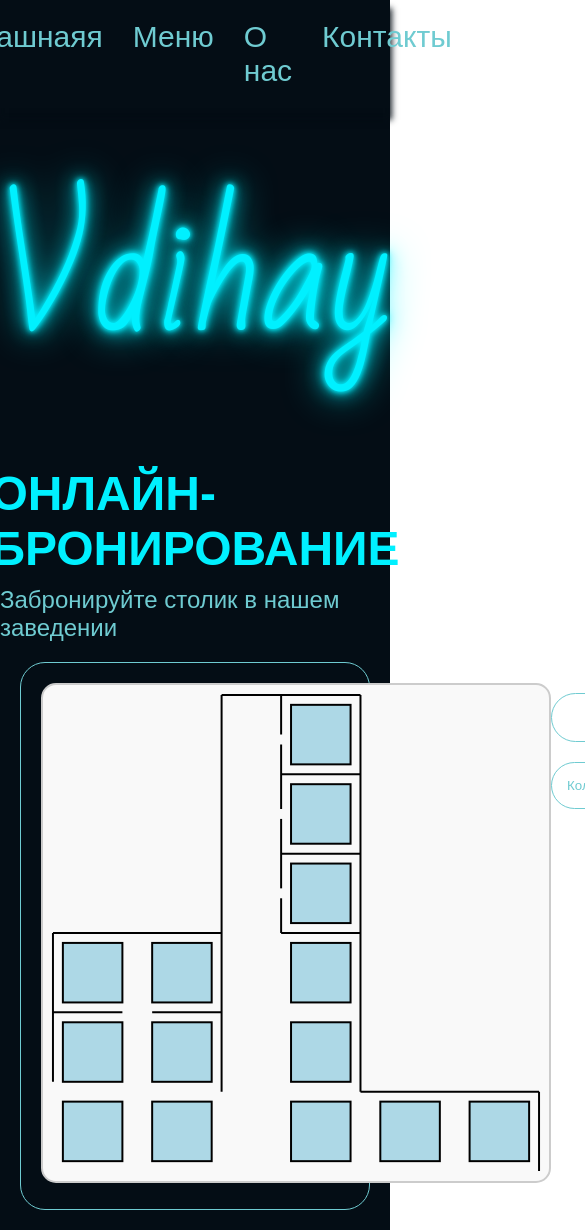
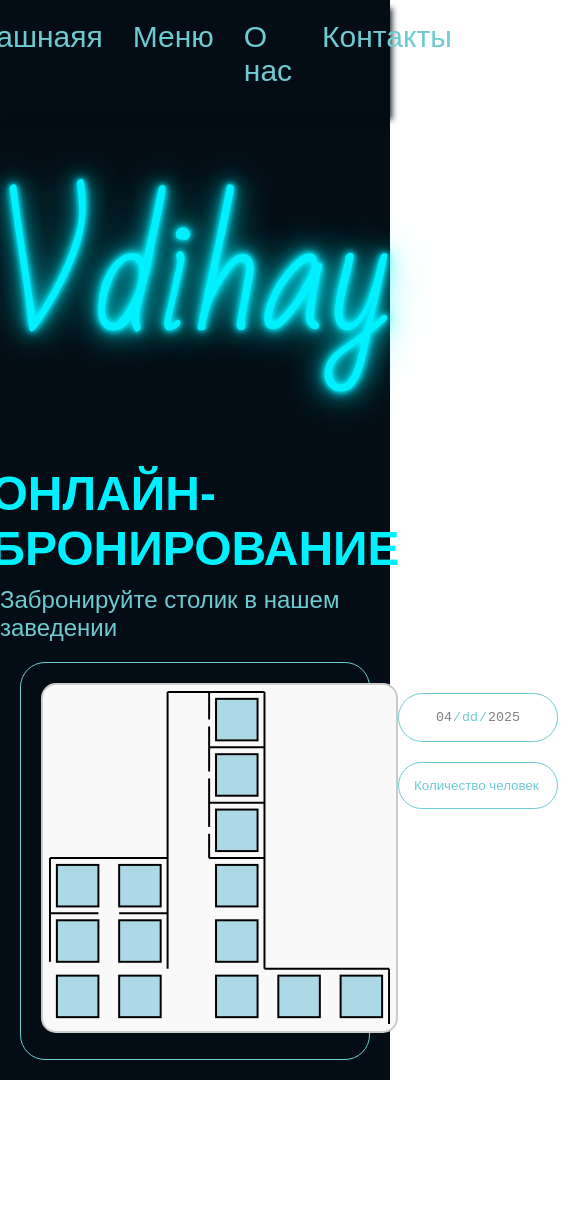
Before and after one commit to SpanDetectea/vdihay, a React (Create React App) app: page / in a window 390 px wide. Shown: the top 1230 px of the page, 585 px wide, since content can reach past the window. After the commit the page ends 1080 px from the top, so only its background shows below. Built offline with nearby package versions, Linux system fonts and the light colour scheme; a web font is replaced by a local one.

Commit message:
фикс багов формы, немного адаптива формы

```diff
--- a/src/Components/Main/Map/Map.jsx
+++ b/src/Components/Main/Map/Map.jsx
@@ -1,30 +1,61 @@
 import { useSelector } from "react-redux";
 import "./Map.scss";
 import PlaceRect from "./PlaceRect";
+import { useResize } from "../../../Hooks/useResize";
 
-function Map({ peopleCnt, start, end, curPlace, setCurPlace, width = 510, height = 500 }) {
+function Map({
+  peopleCnt,
+  start,
+  end,
+  curPlace,
+  setCurPlace,
+  width = 510,
+  height = 500,
+}) {
   const walls = useSelector((state) => state.reservation.walls);
   const places = useSelector((state) => state.reservation.places);
 
   const handleClick = (id) => {
     setCurPlace(id);
   };
+  const screenWidth = useResize();
+  console.log(screenWidth.width)
+  let delta = 1;
+  if (screenWidth.isScreenXxl) {
+    delta = 1;
+    if (screenWidth.isScreenXl) {
+      delta = 0.8;
+      if (screenWidth.isScreenLg) {
+        delta = 0.6;
+        if (screenWidth.isScreenMd) {
+          delta = 0.7;
 
+          if (screenWidth.isScreenSm) {
+            delta = 0.6;
+          }
+        }
+      }
+    }
+  }
   return (
     <div className="map">
       <svg
-        width={width}
-        height={height}
-        viewBox={`0 0 ${width} ${height}`}
-        style={{ border: "2px solid #ccc", backgroundColor: "#f9f9f9",borderRadius: "15px" }}
+        width={width * delta}
+        height={height * delta}
+        viewBox={`0 0 ${width * delta} ${height * delta}`}
+        style={{
+          border: "2px solid #ccc",
+          backgroundColor: "#f9f9f9",
+          borderRadius: "15px",
+        }}
       >
         {walls.map((wall, i) => (
           <line
             key={`wall-${i}`}
-            x1={wall.x1}
-            y1={wall.y1}
-            x2={wall.x2}
-            y2={wall.y2}
+            x1={wall.x1 * delta}
+            y1={wall.y1 * delta}
+            x2={wall.x2 * delta}
+            y2={wall.y2 * delta}
             stroke="black"
             strokeWidth="2"
           />
@@ -40,6 +71,7 @@ function Map({ peopleCnt, start, end, curPlace, setCurPlace, width = 510, height
               peopleCnt={peopleCnt}
               onClick={handleClick}
               curPlace={curPlace}
+              delta={delta}
             />
           );
         })}
--- a/src/Components/Main/Map/PlaceRect.jsx
+++ b/src/Components/Main/Map/PlaceRect.jsx
@@ -1,4 +1,4 @@
-function PlaceRect({ place, start, end, peopleCnt, onClick, curPlace }) {
+function PlaceRect({ place, start, end, peopleCnt, onClick, curPlace, delta }) {
   const isParamsSelected = start && end && peopleCnt;
   const meetsPeopleRequirement = peopleCnt && place.peopleCount >= peopleCnt;
 
@@ -27,10 +27,10 @@ function PlaceRect({ place, start, end, peopleCnt, onClick, curPlace }) {
   };
   return (
     <rect
-      x={x}
-      y={y}
-      width={width}
-      height={height}
+      x={x*delta}
+      y={y*delta}
+      width={width*delta}
+      height={height*delta}
       fill={curPlace === place.id ? "#00f0ff" : color}
       stroke="black"
       strokeWidth="2"
--- a/src/Components/Main/Reservation/Reservation.jsx
+++ b/src/Components/Main/Reservation/Reservation.jsx
@@ -41,14 +41,24 @@ function Reservation() {
     }
   }, [date]);
 
-  const handleDateChange = (e) => setDate(e.target.value);
-  const handleTimeChange = (e) => setSelectedTime(e.target.value);
+  const handleDateChange = (e) => {
+    setDate(e.target.value);
+    setCurPlace(undefined);
+  };
+  const handleTimeChange = (e) => {
+    setSelectedTime(e.target.value);
+    setCurPlace(undefined);
+  };
   const handlePeopleCntChange = (e) => {
     const value = Math.floor(e.target.value);
     const validateValue = value < 1 ? "" : value;
     setPeopleCnt(validateValue);
+    setCurPlace(undefined);
   };
-  const handleOrderTime = (e) => setOrderTime(e.target.value);
+  const handleOrderTime = (e) => {
+    setOrderTime(e.target.value);
+    setCurPlace(undefined);
+  };
   const handleClickButton = (e) => {
     e.preventDefault();
     dispatch(
@@ -137,7 +147,7 @@ function Reservation() {
               {orderTime}
               часа
             </p>
-            <Button onClick={handleClickButton}/>
+            <Button onClick={handleClickButton} />
           </div>
         )}
       </form>
--- a/src/Components/Main/Reservation/Reservation.scss
+++ b/src/Components/Main/Reservation/Reservation.scss
@@ -16,6 +16,10 @@
     width: 20%;
     min-width: 160px;
     width: 240px;
+    @media screen and (max-width: 768px) {
+      min-width: none;
+      width: 170px;
+    }
     &-input {
       margin: 10px 0;
       width: 100%;
@@ -24,6 +28,7 @@
       padding: 15px;
       background: none;
       color: $text;
+      cursor: pointer;
       &:focus {
         border: 1px solid $color;
         outline: none;
@@ -40,9 +45,6 @@
       &-input {
         position: relative;
         text-align: center;
-        // &:nth-child(2) {
-        //     margin: 0 5px;
-        // }
         &::-webkit-calendar-picker-indicator {
           position: absolute;
           top: 0;
@@ -52,6 +54,7 @@
           width: auto;
           height: auto;
           background: transparent;
+          cursor: pointer;
         }
         &::-webkit-inner-spin-button,
         &::-webkit-clear-button {
@@ -108,7 +111,6 @@
       color: $text;
       margin-top: 10px;
       &-paragraph {
-        // padding: 0 5px;
         margin-bottom: 20px;
       }
     }
--- /dev/null
+++ b/src/Hooks/useResize.jsx
@@ -0,0 +1,30 @@
+import { useState, useEffect } from 'react';
+
+const SCREEN_SM = 375;
+const SCREEN_MD = 425;
+const SCREEN_LG = 768;
+const SCREEN_XL = 870;
+const SCREEN_XXL = 1024;
+
+export const useResize = () => {
+  const [width, setWidth] = useState(window.innerWidth);
+
+  useEffect(() => {
+    const handleResize = (event) => {
+      setWidth(event.target.innerWidth);
+    };
+    window.addEventListener('resize', handleResize);
+    return () => {
+      window.removeEventListener('resize', handleResize);
+    };
+  }, []);
+
+  return {
+    width,
+    isScreenSm: width <= SCREEN_SM,
+    isScreenMd: width <= SCREEN_MD,
+    isScreenLg: width <= SCREEN_LG,
+    isScreenXl: width <= SCREEN_XL,
+    isScreenXxl: width <= SCREEN_XXL,
+  };
+};
```
